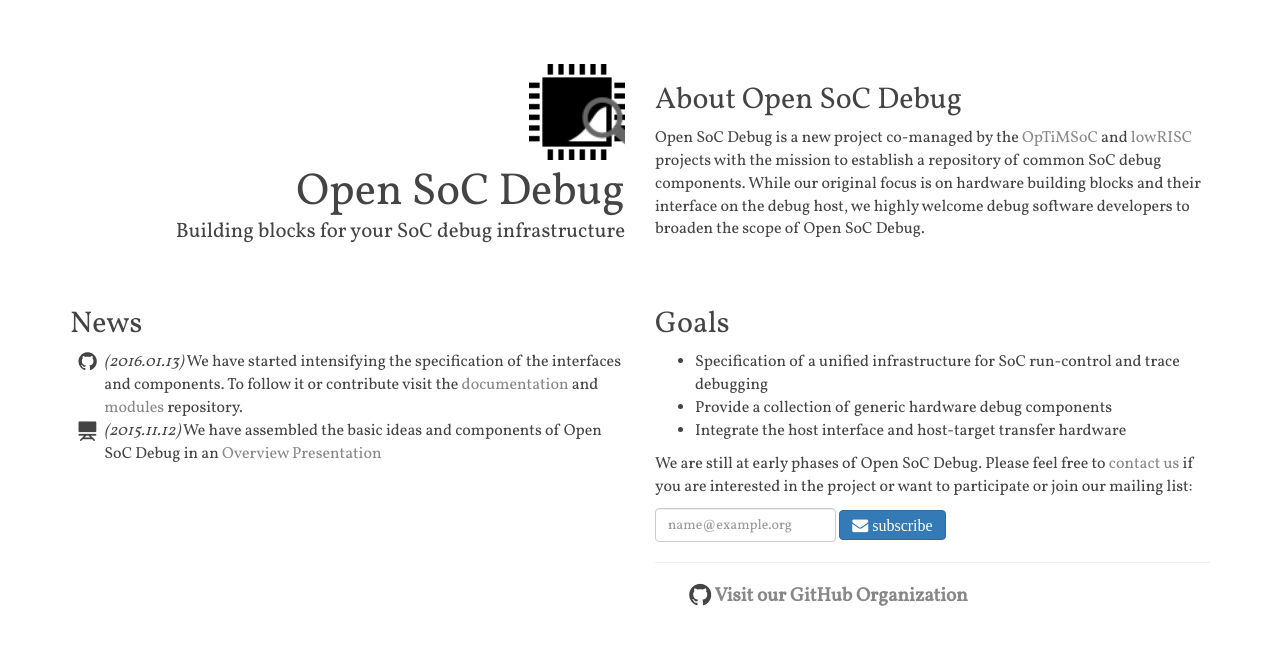
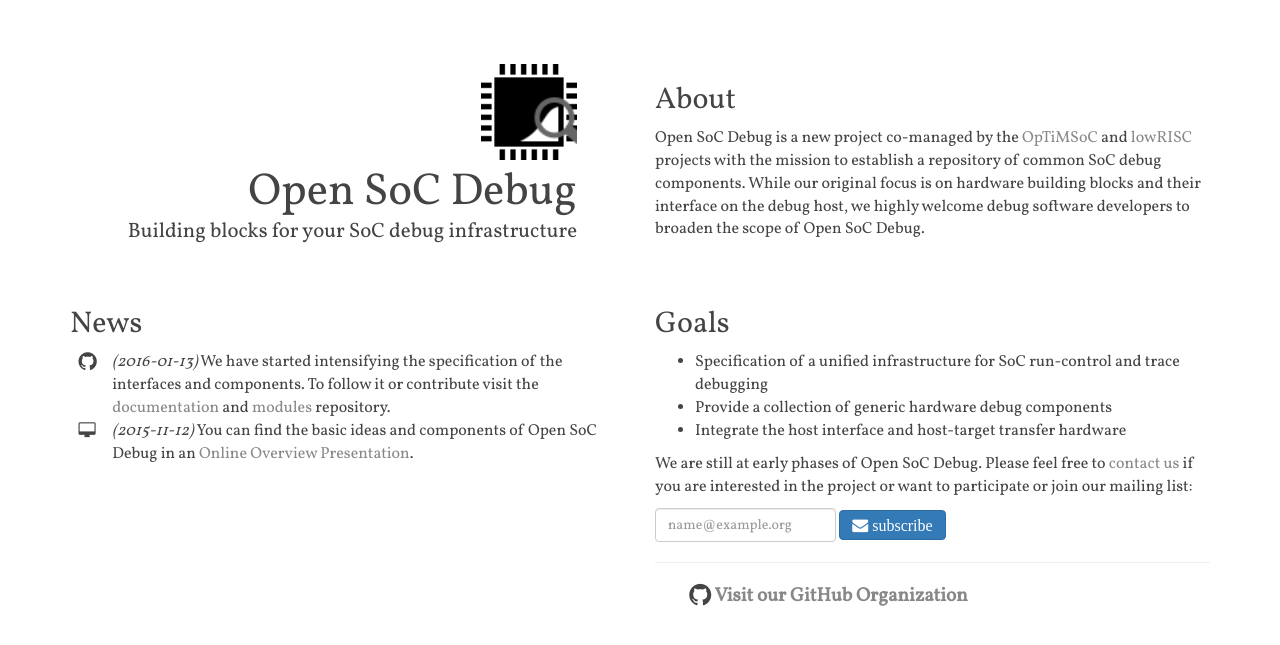
Before and after one commit to opensocdebug/opensocdebug.github.io, a Jekyll site: the page built from index.md, in a window 1280 px wide. Shown: the top 645 px of the page. Built offline with Jekyll 4.4.1, drawn with Linux system fonts in a browser that asks for light colours; nearby versions of some CDN libraries.

Commit message:
Website update
 * Generate news from posts

 * Some style optimizations

```diff
--- a/_includes/head.html
+++ b/_includes/head.html
@@ -1,7 +1,7 @@
 <head>
   <meta http-equiv="content-type" content="text/html; charset=utf-8">
   <meta name="viewport" content="width=device-width, initial-scale=1.0">
-  <title>{{ site.compass.author }} &#8226; {{ site.compass.tagline | strip_html }}</title>
+  <title>Open SoC Debug</title>
 
   <link rel="apple-touch-icon" href="{{ site.compass.logo }}"/>
   <link rel="shortcut icon" sizes="16x16 24x24 32x32 48x48 64x64" href="{{ site.url }}/favicon.ico" />
--- a/assets/main.css
+++ b/assets/main.css
@@ -10,12 +10,12 @@
 a:visited,
 a:hover,
 a:active {
-	color: #888888;
-	text-decoration: none;
+    color: #888888;
+    text-decoration: none;
 }
 
 a:hover {
-	text-decoration: underline;
+    text-decoration: underline;
 }
 
 .github-org {
@@ -26,6 +26,7 @@
 
 .logo-container {
     text-align: right;
+    margin-right: 3em;
 }
 
 .logo {
@@ -39,11 +40,14 @@
     font-size: 2.8em;
     margin-top: 0;
     margin-bottom: 0;
-    text-align: right;
 }
 
 .osd-tagline p {
     font-size: 1.3em;
-    text-align: right;
     margin-bottom: 2em;
 }
+
+.news {
+    margin-left: 0.5em;
+    display: block;
+}
--- a/index.html
+++ b/index.md
@@ -6,14 +6,13 @@
     <div class="col-md-6">
       <div class="logo-container">
         <a class="logo" href="{{ page.baseurl }}" style="background-image: url('{{ site.baseurl }}/images/logo.png')"></a>
+	<div class="osd-title"><h1>Open SoC Debug</h1></div>
+
+	<div class="osd-tagline"><p>Building blocks for your SoC debug infrastructure</p></div>
       </div>
-
-      <div class="osd-title"><h1>Open SoC Debug</h1></div>
-
-      <div class="osd-tagline"><p>Building blocks for your SoC debug infrastructure</p></div>
     </div>
     <div class="col-md-6">
-      <h2>About Open SoC Debug</h2>
+      <h2>About</h2>
       <p>Open SoC Debug is a new project co-managed by
       the <a href="http://www.optimsoc.org">OpTiMSoC</a>
       and <a href="http://www.lowrisc.org">lowRISC</a> projects with
@@ -28,18 +27,21 @@
     <div class="col-md-6">
       <h2>News</h2>
       <ul class="fa-ul">
-	<li><i class="fa-li fa fa-github fa-lg"></i><i>(2016.01.13)</i> We
-	have started intensifying the specification of the interfaces
-	and components. To follow it or contribute visit
-	the <a href="https://github.com/opensocdebug/documentation">documentation</a>
-	and <a href="https://github.com/opensocdebug/hardware">modules</a>
-	repository.</li>
-	<li><i class="fa-li glyphicon
-	glyphicon-blackboard fa-lg"></i><i>(2015.11.12)</i> We have assembled
-	the basic ideas and components of Open SoC Debug in
-	an <a href="http://opensocdebug.org/slides/2015-11-12-overview/">Overview
-	Presentation</a></li>
-<!--	<li><i class="fa-li fa fa-file"></i>New Document</li>-->
+	{% for post in site.posts %}
+	<li>
+	  {% if post.type == "slideshow" %}
+	  <i class="fa-li fa fa-desktop"></i>
+	  {% else if post.type == "project" %}
+	  <i class="fa-li fa fa-github fa-lg"></i>
+	  {% else if post.type == "document" %}
+	  <i class="fa-li fa fa-file-text-o fa-lg"></i>
+	  {% else if post.type == "event" %}
+	  <i class="fa-li fa fa-calendar fa-lg"></i>
+	  {% endif %}
+	  <span class="news"><i>({{post.date | date: "%F"}})</i>
+	  {{post.excerpt | remove: '<p>' | remove: '</p>'}}</span>
+	</li>
+	{% endfor %}
       </ul>
     </div>
     <div class="col-md-6">
```
Also changed, not shown: _layouts/post.html (added, +9 -0 lines), _posts/2015-11-12-overview-presentation.md (added, +10 -0 lines), _posts/2016-01-13-rampup.md (added, +11 -0 lines).
